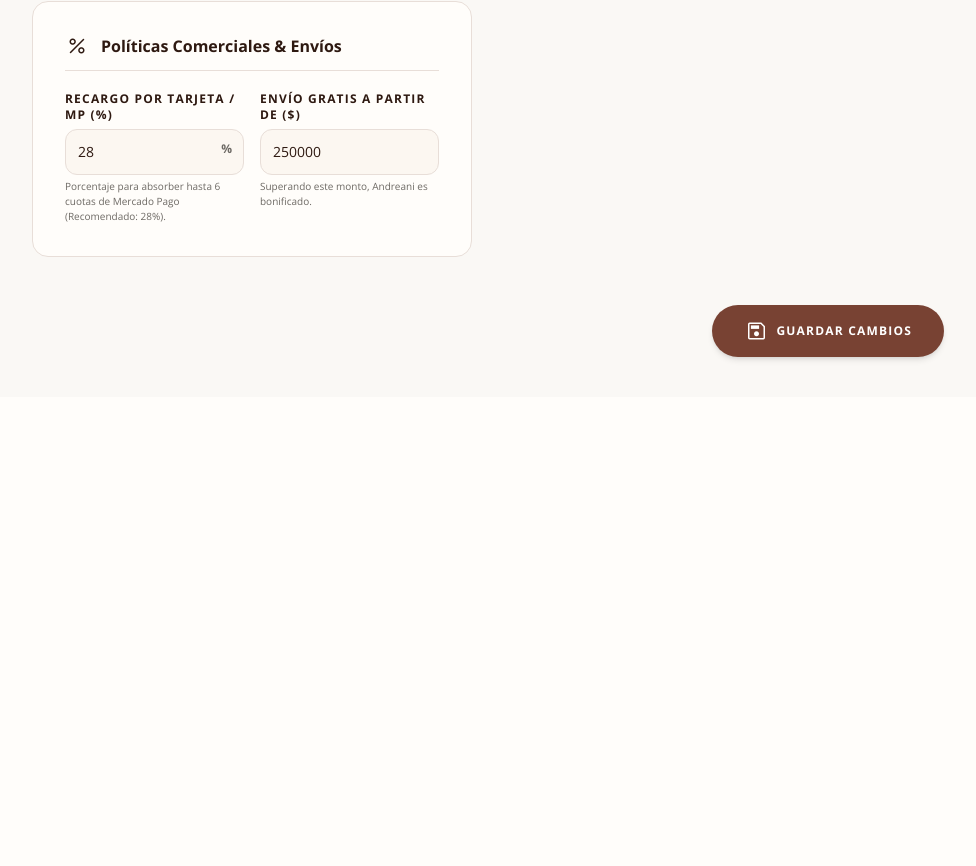
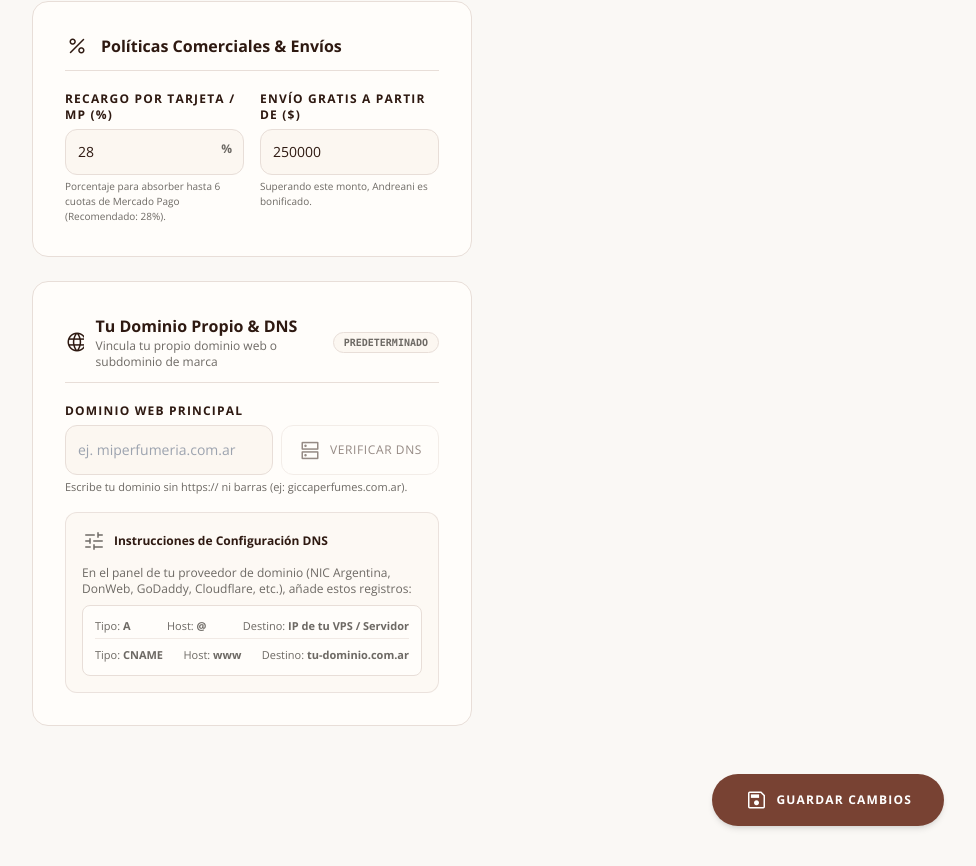
Before and after one commit to Teov12/New-Parfum-Page, a Vue app: page /admin/tienda in a window 1280 px wide. Shown: the part 1386-2252 px from the top of the page, without its empty margins (296-1272 px from the left). Before the commit the page ends 1783 px from the top, so only its background shows below. Built offline with nearby package versions, Linux system fonts and the light colour scheme; no server answers; sample sign-in values are in the browser's storage.

Commit message:
feat(domains): implement custom domain DNS verification and management in admin

```diff
--- a/src/stores/tenant.js
+++ b/src/stores/tenant.js
@@ -146,6 +146,8 @@ export const useTenantStore = defineStore('tenant', {
       const result = await res.json()
       if (result.tenant) {
         this.name = result.tenant.name || this.name
+        if (result.tenant.domain !== undefined) this.domain = result.tenant.domain || ''
+        if (result.tenant.subdomain !== undefined) this.subdomain = result.tenant.subdomain || ''
         if (result.tenant.branding) {
           this.branding = { ...this.branding, ...result.tenant.branding }
         }
--- a/src/views/admin/AdminSettingsView.vue
+++ b/src/views/admin/AdminSettingsView.vue
@@ -24,6 +24,8 @@ const LUXURY_ICONS = [
 
 const form = ref({
   name: '',
+  domain: '',
+  subdomain: '',
   branding: {
     tagline: '',
     logoUrl: '',
@@ -50,6 +52,42 @@ const form = ref({
 const isTestingMp = ref(false)
 const mpTestResult = ref(null)
 
+const isCheckingDns = ref(false)
+const dnsCheckResult = ref(null)
+
+const verifyDomainDns = async () => {
+  if (!form.value.domain) {
+    toastStore.show('Por favor ingresá un dominio para verificar', 'warning')
+    return
+  }
+  isCheckingDns.value = true
+  dnsCheckResult.value = null
+  try {
+    const token = localStorage.getItem('gicca_admin_token') || 'gicca_admin_token_secure_2026'
+    const res = await fetch('/api/tenant/verify-domain', {
+      method: 'POST',
+      headers: {
+        'Content-Type': 'application/json',
+        'Authorization': `Bearer ${token}`
+      },
+      body: JSON.stringify({ domain: form.value.domain })
+    })
+    const data = await res.json()
+    if (!res.ok) throw new Error(data.error || 'Error al verificar dominio')
+    dnsCheckResult.value = data
+    if (data.hasRecords) {
+      toastStore.show('¡Registros DNS detectados correctamente!', 'success')
+    } else {
+      toastStore.show('Aún no se detectan registros DNS para este dominio', 'info')
+    }
+  } catch (err) {
+    dnsCheckResult.value = { success: false, message: err.message }
+    toastStore.show(err.message, 'error')
+  } finally {
+    isCheckingDns.value = false
+  }
+}
+
 onMounted(async () => {
   try {
     const token = localStorage.getItem('gicca_admin_token') || 'gicca_admin_token_secure_2026'
@@ -62,6 +100,8 @@ onMounted(async () => {
       const data = await res.json()
       if (data?.tenant) {
         form.value.name = data.tenant.name || 'Gicca Perfumes'
+        form.value.domain = data.tenant.domain || ''
+        form.value.subdomain = data.tenant.subdomain || ''
         if (data.tenant.branding) {
           form.value.branding = {
             tagline: data.tenant.branding.tagline || '',
@@ -193,11 +233,13 @@ const handleSave = async () => {
   try {
     await tenantStore.updateSettings({
       name: form.value.name,
+      domain: form.value.domain,
+      subdomain: form.value.subdomain,
       branding: form.value.branding,
       commercial: form.value.commercial
     })
 
-    toastStore.show('¡Configuración de la tienda, ícono y medios de pago guardada!', 'success')
+    toastStore.show('¡Configuración de la tienda, dominio y medios de pago guardada!', 'success')
   } catch (err) {
     console.error(err)
     toastStore.show(err.message || 'Error al guardar cambios', 'error')
@@ -494,6 +536,84 @@ const handleSave = async () => {
           </div>
         </div>
 
+        <!-- Tarjeta Dominio Propio & DNS -->
+        <div class="bg-surface border border-outline-variant rounded-2xl p-6 sm:p-8 space-y-5 shadow-xs">
+          <div class="flex items-center justify-between border-b border-outline-variant pb-3">
+            <div class="flex items-center gap-3">
+              <span class="material-symbols-outlined text-xl text-primary">language</span>
+              <div>
+                <h2 class="font-sans text-base font-bold text-primary">Tu Dominio Propio & DNS</h2>
+                <p class="text-xs text-secondary">Vincula tu propio dominio web o subdominio de marca</p>
+              </div>
+            </div>
+            <span
+              :class="form.domain ? 'bg-amber-100 text-amber-900 border-amber-300' : 'bg-surface-container text-secondary border-outline-variant'"
+              class="text-[10px] font-bold uppercase px-2.5 py-0.5 rounded-full border shadow-2xs font-mono"
+            >
+              {{ form.domain ? 'Personalizado' : 'Predeterminado' }}
+            </span>
+          </div>
+
+          <div class="space-y-4">
+            <div>
+              <label class="block font-label text-xs uppercase tracking-widest text-primary font-bold mb-1.5">
+                Dominio Web Principal
+              </label>
+              <div class="flex gap-2">
+                <input
+                  v-model="form.domain"
+                  type="text"
+                  placeholder="ej. miperfumeria.com.ar"
+                  class="flex-1 bg-surface-container border border-outline-variant rounded-xl p-3 text-sm font-sans focus:border-primary focus:outline-none"
+                />
+                <button
+                  type="button"
+                  @click="verifyDomainDns"
+                  :disabled="isCheckingDns || !form.domain"
+                  class="px-4 py-3 bg-surface border border-outline-variant hover:border-primary text-primary font-label text-xs uppercase tracking-wider rounded-xl transition-all flex items-center gap-2 shadow-2xs disabled:opacity-50 disabled:cursor-not-allowed flex-shrink-0"
+                >
+                  <span v-if="isCheckingDns" class="inline-block w-3.5 h-3.5 border-2 border-primary border-t-transparent rounded-full animate-spin"></span>
+                  <span v-else class="material-symbols-outlined text-sm">dns</span>
+                  <span>{{ isCheckingDns ? 'Comprobando...' : 'Verificar DNS' }}</span>
+                </button>
+              </div>
+              <p class="text-[11px] text-secondary mt-1">Escribe tu dominio sin https:// ni barras (ej: giccaperfumes.com.ar).</p>
+            </div>
+
+            <!-- Alerta Diagnóstico DNS -->
+            <div v-if="dnsCheckResult" :class="dnsCheckResult.hasRecords ? 'bg-emerald-50/80 border-emerald-300 text-emerald-950' : 'bg-amber-50/80 border-amber-300 text-amber-950'" class="p-3.5 rounded-xl border text-xs leading-relaxed space-y-1">
+              <div class="flex items-center gap-2 font-bold">
+                <span class="material-symbols-outlined text-sm">{{ dnsCheckResult.hasRecords ? 'check_circle' : 'info' }}</span>
+                <span>{{ dnsCheckResult.hasRecords ? 'Registros DNS Encontrados' : 'Propagación en Progreso o Incompleta' }}</span>
+              </div>
+              <p>{{ dnsCheckResult.message }}</p>
+            </div>
+
+            <!-- Guía DNS -->
+            <div class="bg-surface-container/70 border border-outline-variant/80 rounded-xl p-4 space-y-3">
+              <div class="flex items-center gap-2 text-xs font-bold text-primary">
+                <span class="material-symbols-outlined text-base text-secondary">tune</span>
+                <span>Instrucciones de Configuración DNS</span>
+              </div>
+              <div class="text-xs text-secondary space-y-2 font-sans">
+                <p>En el panel de tu proveedor de dominio (NIC Argentina, DonWeb, GoDaddy, Cloudflare, etc.), añade estos registros:</p>
+                <div class="bg-surface p-3 rounded-lg border border-outline-variant font-mono text-[11px] space-y-1">
+                  <div class="flex justify-between border-b border-outline-variant/60 pb-1 text-secondary">
+                    <span>Tipo: <strong>A</strong></span>
+                    <span>Host: <strong>@</strong></span>
+                    <span>Destino: <strong>IP de tu VPS / Servidor</strong></span>
+                  </div>
+                  <div class="flex justify-between pt-1 text-secondary">
+                    <span>Tipo: <strong>CNAME</strong></span>
+                    <span>Host: <strong>www</strong></span>
+                    <span>Destino: <strong>{{ form.domain || 'tu-dominio.com.ar' }}</strong></span>
+                  </div>
+                </div>
+              </div>
+            </div>
+          </div>
+        </div>
+
       </div>
 
       <!-- Columna Derecha: Medios de Pago (6 cols) -->
```
Also changed, not shown: 1 other file (tests, documents, lock files or other folders).
